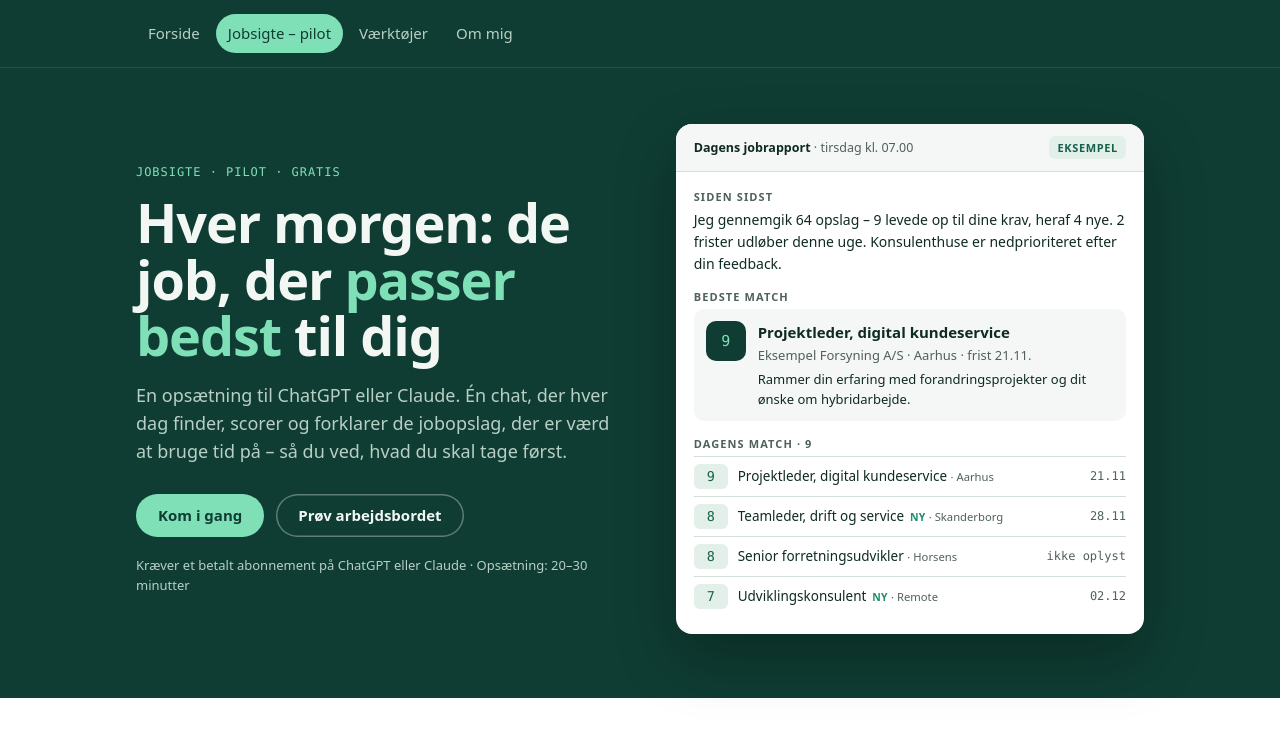
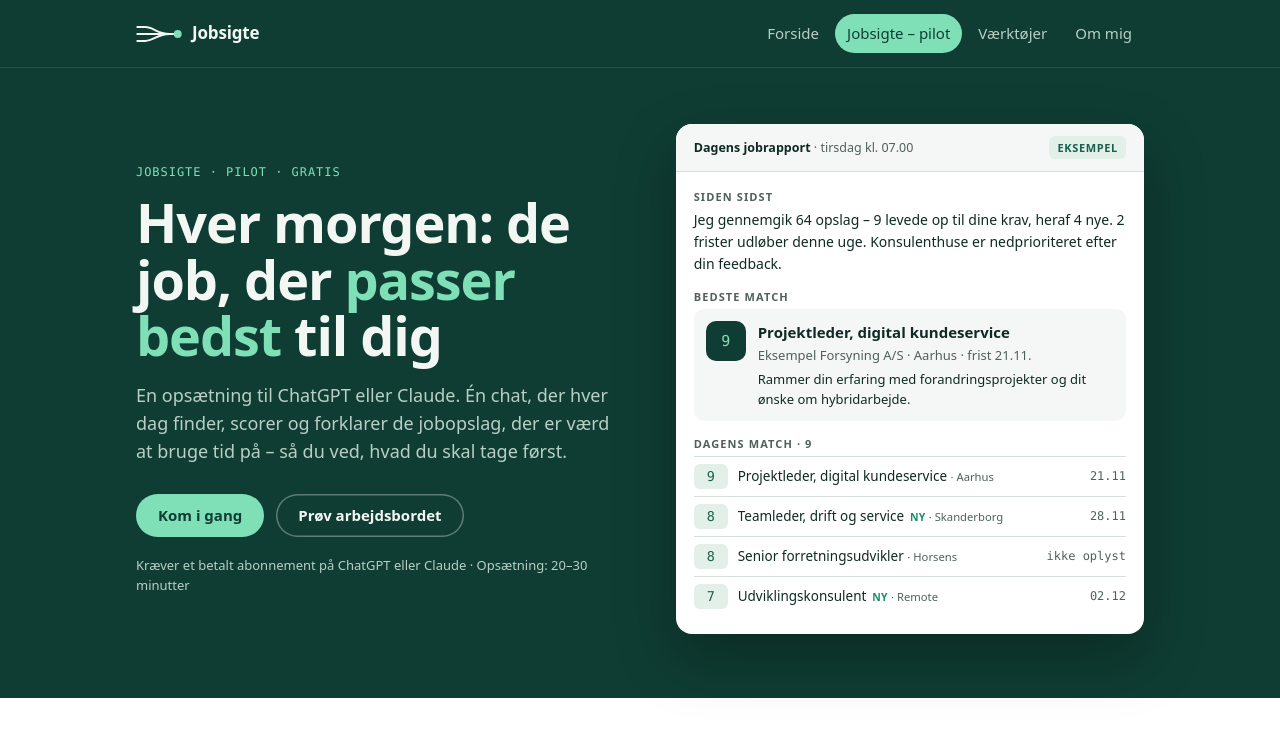
Before and after one commit to Pdevantier/jobsigte, a plain HTML site: page jobsigte.html in a window 1280 px wide. Shown: the top 751 px of the page. Drawn offline with Linux system fonts and the light colour scheme; a web font is replaced by a local one.

Commit message:
Add files via upload

```diff
--- a/jobsigte.html
+++ b/jobsigte.html
@@ -160,7 +160,7 @@ footer { padding-block: 28px 40px; font-size: 13px; color: var(--muted); }
 
 </head>
 <body>
-<header class="site"><div class="in"><nav aria-label="Hovedmenu"><ul class="tabs"><li><a href="./">Forside</a></li><li><a href="jobsigte.html" aria-current="page">Jobsigte – pilot</a></li><li><a href="vaerktoejer.html">Værktøjer</a></li><li><a href="om-mig.html">Om mig</a></li></ul></nav></div></header>
+<header class="site"><div class="in"><a class="brand" href="./" aria-label="Jobsigte – forside"><svg viewBox="0 0 140 60" aria-hidden="true" focusable="false"><g fill="none" stroke="currentColor" stroke-width="6" stroke-linecap="round"><path d="M4 9H28C54 9 64 30 102 30"/><path d="M4 51H28C54 51 64 30 102 30"/><path d="M4 30H118"/></g><circle cx="127" cy="30" r="12" fill="#7FE0B8"/></svg><span>Jobsigte</span></a><nav aria-label="Hovedmenu"><ul class="tabs"><li><a href="./">Forside</a></li><li><a href="jobsigte.html" aria-current="page">Jobsigte – pilot</a></li><li><a href="vaerktoejer.html">Værktøjer</a></li><li><a href="om-mig.html">Om mig</a></li></ul></nav></div></header>
 <header class="hero">
   <div class="wrap">
     <div>
--- a/site.css
+++ b/site.css
@@ -29,7 +29,7 @@ img { max-width: 100%; display: block; }
 /* topbjælke */
 .site { background: var(--hero-bg); color: var(--hero-fg); border-bottom: 1px solid rgba(127,224,184,.14); }
 .site .in { max-width: 1040px; margin: 0 auto; padding: 14px max(16px, env(safe-area-inset-right, 0px)) 14px max(16px, env(safe-area-inset-left, 0px));
-  display: flex; align-items: center; justify-content: flex-start; gap: 16px; flex-wrap: wrap; }
+  display: flex; align-items: center; justify-content: space-between; gap: 16px; flex-wrap: wrap; }
 .brand { display: inline-flex; align-items: center; gap: 10px; color: var(--hero-fg); text-decoration: none; font-weight: 600; font-size: 17px; letter-spacing: -0.01em; }
 .brand svg { width: 46px; height: 20px; flex: none; }
 .brand:focus-visible, .tabs a:focus-visible { outline: 3px solid var(--mint); outline-offset: 3px; border-radius: 6px; }
```
Also changed, not shown: index.html (+1 -1 lines), om-mig.html (+1 -1 lines), vaerktoejer.html (+1 -1 lines).
